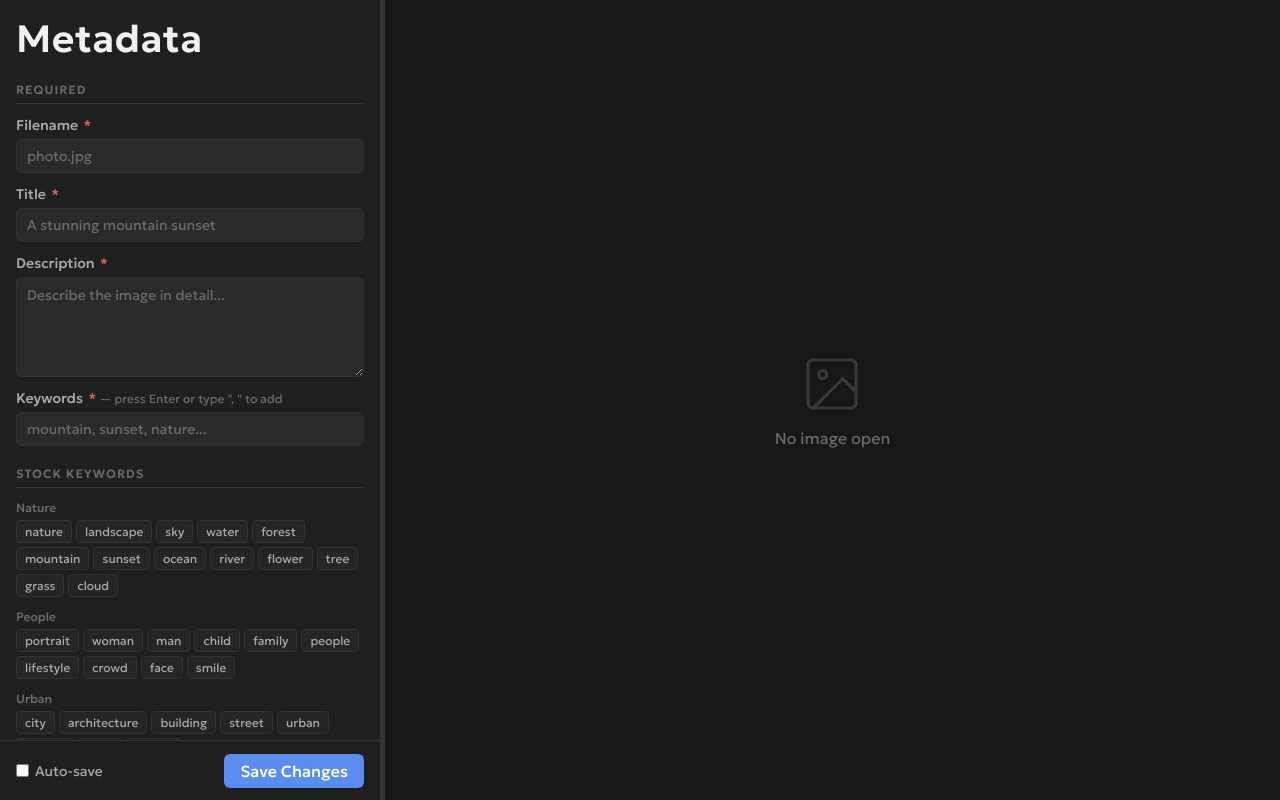
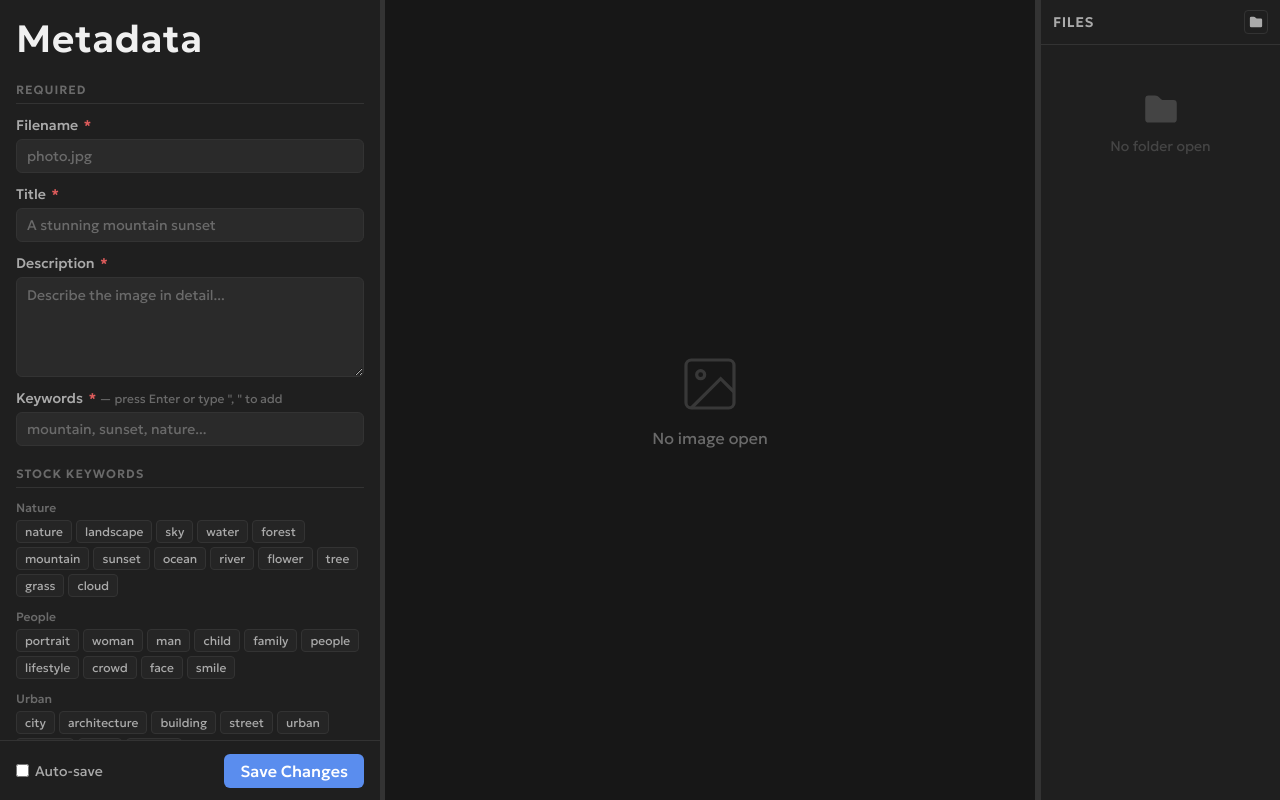
Before and after one commit to Ars-Mond/Attributor, a SvelteKit app: page / in a window 1280 px wide. Built offline with nearby package versions, Linux system fonts and the light colour scheme.

Commit message:
feat: files panel

```diff
--- /dev/null
+++ b/src/lib/FileTree.svelte
@@ -0,0 +1,136 @@
+<script lang="ts">
+    import type { FileNode } from "./types";
+
+    let {
+        node,
+        depth = 0,
+        selectedPath,
+        onSelect,
+    }: {
+        node: FileNode;
+        depth?: number;
+        selectedPath: string;
+        onSelect: (path: string) => void;
+    } = $props();
+
+    let expanded = $state(depth === 0);
+
+    const isImage = $derived(
+        !node.is_dir &&
+        /\.(jpg|jpeg|png|gif|webp|tiff?|bmp|raw|cr2|nef|arw)$/i.test(node.name)
+    );
+</script>
+
+<div class="tree-node">
+    {#if node.is_dir}
+        <!-- Folder row -->
+        <button
+            class="tree-item"
+            style="padding-left: {depth * 14 + 8}px"
+            onclick={() => (expanded = !expanded)}
+        >
+            <svg class="chevron" class:open={expanded} viewBox="0 0 16 16" fill="none" stroke="currentColor" stroke-width="2">
+                <path d="M6 4l4 4-4 4"/>
+            </svg>
+            <svg class="icon" viewBox="0 0 16 16" fill="currentColor">
+                <path d="M1.5 3A1.5 1.5 0 0 0 0 4.5v8A1.5 1.5 0 0 0 1.5 14h13a1.5 1.5 0 0 0 1.5-1.5v-7A1.5 1.5 0 0 0 14.5 4H7.621a1.5 1.5 0 0 1-1.06-.44L5.5 2.5A1.5 1.5 0 0 0 4.379 2H1.5A1.5 1.5 0 0 0 0 3.5v.5h1.5V3z"/>
+            </svg>
+            <span class="name">{node.name}</span>
+        </button>
+
+        {#if expanded}
+            {#each node.children as child (child.path)}
+                <svelte:self
+                    node={child}
+                    depth={depth + 1}
+                    {selectedPath}
+                    {onSelect}
+                />
+            {/each}
+        {/if}
+
+    {:else}
+        <!-- File row -->
+        <button
+            class="tree-item file"
+            class:selected={selectedPath === node.path}
+            class:image={isImage}
+            style="padding-left: {depth * 14 + 8}px"
+            onclick={() => onSelect(node.path)}
+        >
+            {#if isImage}
+                <!-- Image file icon -->
+                <svg class="icon image-icon" viewBox="0 0 16 16" fill="currentColor">
+                    <path d="M4.502 9a1.5 1.5 0 1 0 0-3 1.5 1.5 0 0 0 0 3z"/>
+                    <path d="M14.002 13a2 2 0 0 1-2 2h-10a2 2 0 0 1-2-2V5A2 2 0 0 1 2 3a2 2 0 0 1 2-2h10a2 2 0 0 1 2 2v8a2 2 0 0 1-1.998 2zM14 2H4a1 1 0 0 0-1 1h9.002a2 2 0 0 1 2 2v7A1 1 0 0 0 15 11V3a1 1 0 0 0-1-1zM2.002 4a1 1 0 0 0-1 1v8l2.646-2.354a.5.5 0 0 1 .63-.062l2.66 1.773 3.71-3.71a.5.5 0 0 1 .577-.094l1.777 1.947V5a1 1 0 0 0-1-1h-10z"/>
+                </svg>
+            {:else}
+                <!-- Generic file icon -->
+                <svg class="icon" viewBox="0 0 16 16" fill="currentColor">
+                    <path d="M4 0a2 2 0 0 0-2 2v12a2 2 0 0 0 2 2h8a2 2 0 0 0 2-2V4.5L9.5 0H4zm5.5 1v3.5H13L9.5 1z"/>
+                </svg>
+            {/if}
+            <span class="name">{node.name}</span>
+        </button>
+    {/if}
+</div>
+
+<style lang="scss">
+    @use '../styles/mixins' as *;
+
+    .tree-node { width: 100%; }
+
+    .tree-item {
+        @include btn-reset;
+        @include flex(row, flex-start, center);
+        gap: 5px;
+        width: 100%;
+        padding-top: 3px;
+        padding-bottom: 3px;
+        padding-right: 8px;
+        border-radius: $radius-sm;
+        color: $text-secondary;
+        font-size: $fs-small;
+        font-family: $font-base;
+        text-align: left;
+        @include transition(background, color);
+        min-width: 0;
+
+        &:hover {
+            background: #2a2a2a;
+            color: $text;
+        }
+
+        &.selected {
+            background: $chip-bg;
+            color: $chip-text;
+        }
+    }
+
+    .chevron {
+        width: 12px;
+        height: 12px;
+        flex-shrink: 0;
+        color: $text-muted;
+        transition: transform 0.15s;
+
+        &.open { transform: rotate(90deg); }
+    }
+
+    .icon {
+        width: 13px;
+        height: 13px;
+        flex-shrink: 0;
+        color: $text-muted;
+        opacity: 0.7;
+    }
+
+    .image-icon { color: $accent; opacity: 0.8; }
+
+    .name {
+        overflow: hidden;
+        text-overflow: ellipsis;
+        white-space: nowrap;
+        min-width: 0;
+    }
+</style>
--- /dev/null
+++ b/src/lib/types.ts
@@ -0,0 +1,15 @@
+export interface FileNode {
+    name: string;
+    path: string;
+    is_dir: boolean;
+    children: FileNode[];
+}
+
+export interface Metadata {
+    filename: string;
+    title: string;
+    description: string;
+    keywords: string[];
+    categories: string;
+    releaseFilename: string;
+}
--- a/src/routes/+page.svelte
+++ b/src/routes/+page.svelte
@@ -1,15 +1,7 @@
 <script lang="ts">
     import { invoke } from "@tauri-apps/api/core";
-
-    // --- Types ---
-    interface Metadata {
-        filename: string;
-        title: string;
-        description: string;
-        keywords: string[];
-        categories: string;
-        releaseFilename: string;
-    }
+    import FileTree from "$lib/FileTree.svelte";
+    import type { FileNode, Metadata } from "$lib/types";
 
     // --- State ---
     let filename = $state("");
@@ -24,9 +16,23 @@
     // Placeholder image — replaced when a real file is opened
     let imageSrc = $state<string | null>(null);
 
-    // --- Panel resize ---
-    const PANEL_MIN = 260;
-    const PANEL_MAX = 700;
+    // --- File tree ---
+    let fileTree = $state<FileNode | null>(null);
+    let selectedFilePath = $state("");
+
+    async function openFolder() {
+        const result = await invoke<FileNode | null>("open_folder");
+        if (result) fileTree = result;
+    }
+
+    function selectFile(path: string) {
+        selectedFilePath = path;
+        // TODO: load image into viewer
+    }
+
+    // --- Left panel resize ---
+    const LEFT_MIN = 260;
+    const LEFT_MAX = 700;
     let panelWidth = $state(380);
     let resizing = $state(false);
 
@@ -35,7 +41,30 @@
         resizing = true;
 
         function onMove(ev: MouseEvent) {
-            panelWidth = Math.min(PANEL_MAX, Math.max(PANEL_MIN, ev.clientX));
+            panelWidth = Math.min(LEFT_MAX, Math.max(LEFT_MIN, ev.clientX));
+        }
+
+        function onUp() {
+            resizing = false;
+            window.removeEventListener("mousemove", onMove);
+            window.removeEventListener("mouseup", onUp);
+        }
+
+        window.addEventListener("mousemove", onMove);
+        window.addEventListener("mouseup", onUp);
+    }
+
+    // --- Right panel resize ---
+    const RIGHT_MIN = 160;
+    const RIGHT_MAX = 500;
+    let rightPanelWidth = $state(240);
+
+    function startRightResize(e: MouseEvent) {
+        e.preventDefault();
+        resizing = true;
+
+        function onMove(ev: MouseEvent) {
+            rightPanelWidth = Math.min(RIGHT_MAX, Math.max(RIGHT_MIN, window.innerWidth - ev.clientX));
         }
 
         function onUp() {
@@ -263,7 +292,7 @@
         aria-orientation="vertical"
     ></div>
 
-    <!-- ── Right: image viewer ── -->
+    <!-- ── Center: image viewer ── -->
     <main class="viewer">
         {#if imageSrc}
             <img class="image" src={imageSrc} alt={title || "Preview"} />
@@ -278,6 +307,48 @@
             </div>
         {/if}
     </main>
+
+    <!-- ── Right resize handle ── -->
+    <div
+        class="resize-handle"
+        onmousedown={startRightResize}
+        role="separator"
+        aria-label="Resize file panel"
+        aria-orientation="vertical"
+    ></div>
+
+    <!-- ── Right panel: file hierarchy ── -->
+    <aside class="panel panel--files" style="width: {rightPanelWidth}px;">
+        <div class="files-header panel-title">
+            <span>Files</span>
+            <button class="btn-ghost btn--icon" onclick={openFolder} title="Open folder">
+                <svg viewBox="0 0 16 16" fill="currentColor">
+                    <path d="M1 3.5A1.5 1.5 0 0 1 2.5 2h2.764c.958 0 1.76.56 2.311 1.184C7.985 3.648 8.48 4 9 4h4.5A1.5 1.5 0 0 1 15 5.5v7a1.5 1.5 0 0 1-1.5 1.5h-11A1.5 1.5 0 0 1 1 12.5v-9z"/>
+                </svg>
+            </button>
+        </div>
+
+        <div class="panel-content files-content">
+            {#if fileTree}
+                <!-- Skip root node, show its children directly -->
+                {#each fileTree.children as child (child.path)}
+                    <FileTree
+                        node={child}
+                        depth={0}
+                        selectedPath={selectedFilePath}
+                        onSelect={selectFile}
+                    />
+                {/each}
+            {:else}
+                <div class="files-empty">
+                    <svg width="36" height="36" viewBox="0 0 16 16" fill="currentColor">
+                        <path d="M1 3.5A1.5 1.5 0 0 1 2.5 2h2.764c.958 0 1.76.56 2.311 1.184C7.985 3.648 8.48 4 9 4h4.5A1.5 1.5 0 0 1 15 5.5v7a1.5 1.5 0 0 1-1.5 1.5h-11A1.5 1.5 0 0 1 1 12.5v-9z"/>
+                    </svg>
+                    <p>No folder open</p>
+                </div>
+            {/if}
+        </div>
+    </aside>
 </div>
 
 <style lang="scss">
@@ -419,6 +490,52 @@
     // Push save button to the right edge of the footer
     .save-btn { margin-left: auto; }
 
+    // ── Right panel ──
+    .panel--files {
+        border-left: 1px solid $border;
+        border-right: none;
+    }
+
+    .files-header {
+        @include flex(row, space-between, center);
+        padding: 10px 12px;
+        border-bottom: 1px solid $border;
+        flex-shrink: 0;
+        font-size: $fs-small;
+        font-weight: 600;
+        letter-spacing: 0.04em;
+        color: $text-secondary;
+        text-transform: uppercase;
+    }
+
+    .btn--icon {
+        @include flex(row, center, center);
+        padding: 4px;
+        border-radius: $radius-sm;
+
+        svg {
+            width: 14px;
+            height: 14px;
+            display: block;
+        }
+    }
+
+    .files-content {
+        padding: 6px 4px;
+        gap: 1px;
+    }
+
+    .files-empty {
+        @include flex(column, center, center);
+        gap: 10px;
+        padding: 40px 16px;
+        color: $text-muted;
+        opacity: 0.5;
+        text-align: center;
+
+        p { font-size: $fs-small; }
+    }
+
     // ── Image viewer ──
     .viewer {
         @include flex(row, center, center, 1);
```
Also changed, not shown: 1 other file (tests, documents, lock files or other folders).
